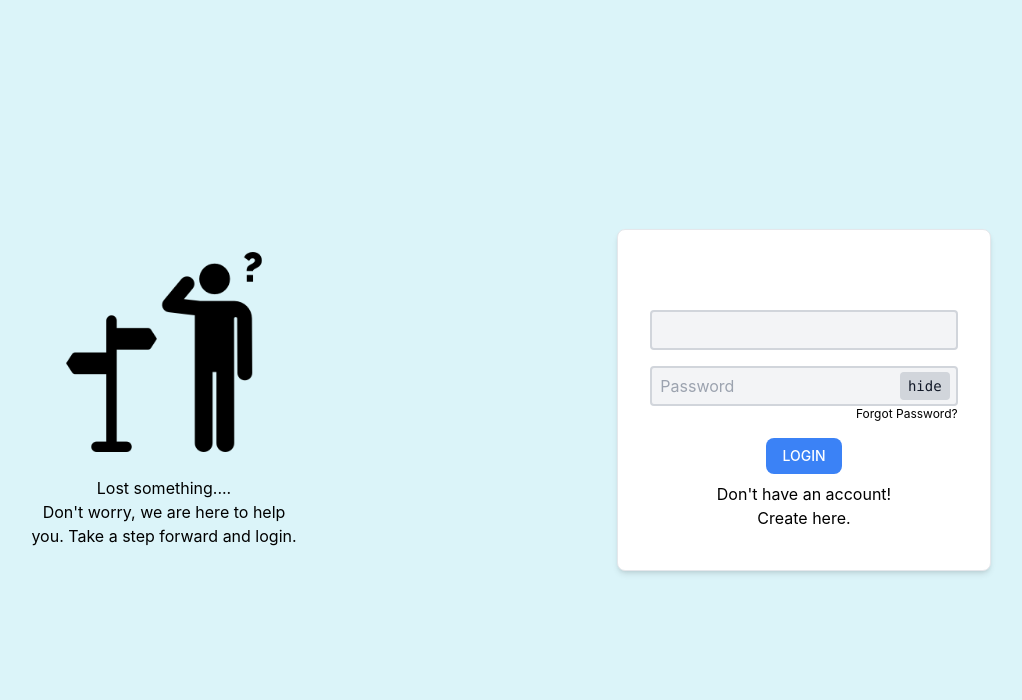
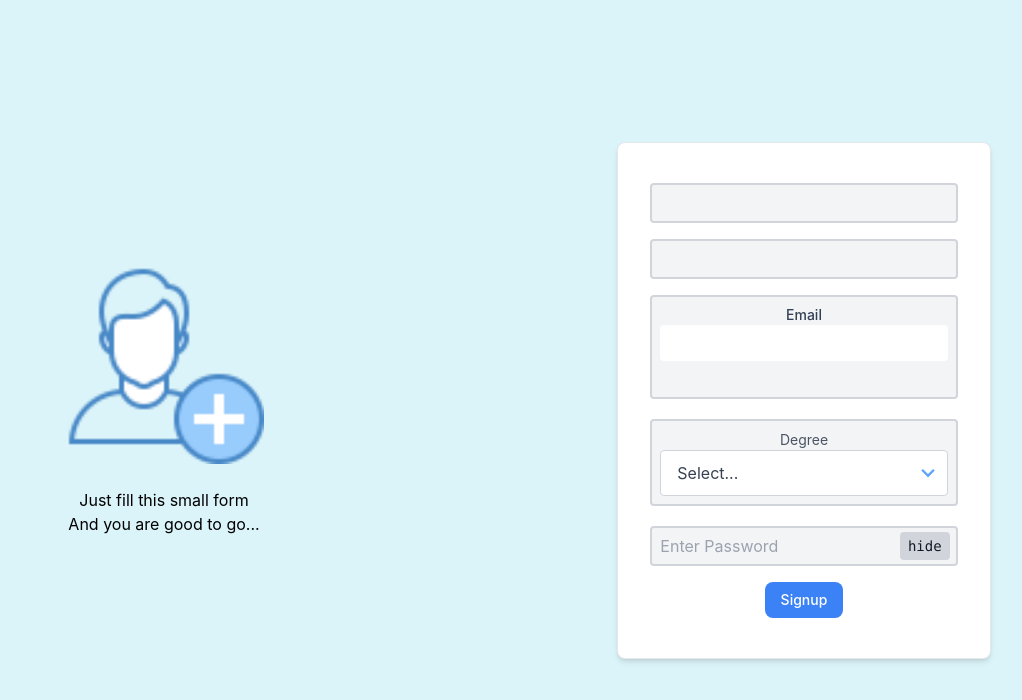
Before and after one commit to umang718/LOST-AND-FOUND, a React (Create React App) app: page / in a window 1280 px wide. Shown: the top 700 px of the page, without its empty margins (156-1178 px from the left). Built offline with nearby package versions, Linux system fonts and the light colour scheme.

Commit message:
Signup page created.

```diff
--- a/src/App.js
+++ b/src/App.js
@@ -7,6 +7,9 @@ import Button from "./components/ui/Button";
 // import NavItem from "./components/navbar/NavItem";
 import Navigation from "./components/navbar/Navigation";
 import Login from "./components/login/Login";
+import Homepage from "./components/homepage/Homepage";
+import SignupMessage from "./components/signup/SignupMessage";
+import Signup from "./components/signup/Signup";
 
 
 const App = () =>  {
@@ -25,7 +28,17 @@ const App = () =>  {
                 <FeedCard></FeedCard>
                 <FeedCard></FeedCard>
             </div> */}
-            <Login> </Login>
+            {/* <Login>
+
+            </Login> */}
+            {/* <Homepage>
+
+            </Homepage>  */}
+
+            <Signup>
+
+            </Signup>
+
         </>
     );
 }
--- /dev/null
+++ b/src/components/homepage/Homepage.js
@@ -0,0 +1,73 @@
+import FeedCard from "../feed/FeedCard";
+import Input from "../ui/Input";
+
+const Homepage = () => {
+    return (
+        <div>
+            <Input className="mt-10 w-80 ml-5">
+            </Input>
+        <div className="bg-[#DBF4F9] grid md:grid-cols-2 grid-cols-1 gap-4 gap-y-4 lg:grid-cols-4">
+
+
+            <FeedCard className="my-auto mx-auto">
+                <div className=""></div>
+            </FeedCard>
+
+            <FeedCard className="my-auto mx-auto ">
+                <div className=""></div>
+            </FeedCard>
+            <FeedCard className="my-auto mx-auto">
+
+            </FeedCard>
+            <FeedCard className="my-auto mx-auto">
+
+            </FeedCard>
+            <FeedCard className="my-auto mx-auto">
+
+            </FeedCard>
+            <FeedCard className="my-auto mx-auto">
+
+            </FeedCard>
+            <FeedCard className="my-auto mx-auto">
+
+            </FeedCard>
+            <FeedCard className="my-auto mx-auto">
+
+            </FeedCard>
+            <FeedCard className="my-auto mx-auto">
+
+            </FeedCard>
+            <FeedCard className="my-auto mx-auto">
+
+            </FeedCard>
+            <FeedCard className="my-auto mx-auto">
+
+            </FeedCard>
+            <FeedCard className="my-auto mx-auto">
+
+            </FeedCard>
+            <FeedCard className="my-auto mx-auto">
+
+            </FeedCard>
+            <FeedCard className="my-auto mx-auto">
+
+            </FeedCard>
+            <FeedCard className="my-auto mx-auto">
+
+            </FeedCard>
+            <FeedCard className="my-auto mx-auto">
+
+            </FeedCard>
+            <FeedCard className="my-auto mx-auto">
+
+            </FeedCard>
+
+
+
+
+        </div>
+        </div>
+    );
+};
+
+export default Homepage;
--- /dev/null
+++ b/src/components/signup/Signup.js
@@ -0,0 +1,35 @@
+import Card from "../ui/Card";
+import DegreeInput from "../ui/DegreeInput";
+import Email from "../ui/Email";
+import Input from "../ui/Input";
+import Password from "../ui/Password";
+import SignupMessage from "./SignupMessage";
+import Button  from "../ui/Button";
+
+
+
+const Signup = () =>
+{
+    return (
+
+        <div className="bg-[#DBF4F9] min-h-screen grid grid-cols-1 md:grid-cols-2">
+            <SignupMessage></SignupMessage>
+            <Card className="bg-white h-fit pt-10 pb-10 my-auto w-7/12 mx-auto">
+                <Input placeholder="Firstname" className="mb-5"/>
+                <Input placeholder="Lastname" className="mb-5" />
+                <Email className="mb-5"> </Email>
+                <DegreeInput> </DegreeInput>
+                <Password> </Password>
+                <Button className="mx-auto mb-0">Signup</Button>
+
+
+            </Card>
+
+
+
+        </div>
+    );
+};
+
+
+export default Signup;
--- /dev/null
+++ b/src/components/signup/SignupMessage.js
@@ -0,0 +1,14 @@
+const SignupMessage = () =>
+{
+    return (
+        <div className="m-auto font-family:Courier New  text-center">
+            <img className="m-auto" src = "./images/Signup2.png"  width="200" height="200"></img>
+            <br/>
+            Just fill this small form <br/>
+            And you are good to go...  <br/>
+
+        </div>
+    );
+};
+
+export default SignupMessage;
--- /dev/null
+++ b/src/components/ui/DegreeInput.js
@@ -0,0 +1,30 @@
+const DegreeInput = (props) => {
+  return (
+    <div>
+      <div className="outline-none focus:shadow-md border-2 rounded w-full py-2 px-2 leading-tight border-gray-300 dark:border-gray-600 bg-gray-100 focus:outline-none focus:bg-white text-gray-700 duration-300 dark:bg-gray-700 dark:text-gray-300 mb-5">
+        <label class="inline-block text-sm text-gray-600" for="color">
+          Degree
+        </label>
+        <div class="relative flex w-full">
+          <select class="block w-full py-3 pl-4 pr-8 bg-white border border-gray-300 rounded appearance-none cursor-pointer focus:outline-none hover:border-gray-400 leading-tight">
+            <option>Select...</option>
+            <option value="BTech">BTech</option>
+            <option value="Mtech">Mtech</option>
+            <option value="PHD">PHD</option>
+          </select>
+          <div class="absolute inset-y-0 right-0 flex items-center px-2 text-blue-400 pointer-events-none">
+            <svg
+              class="w-6 h-6 fill-current"
+              xmlns="http://www.w3.org/2000/svg"
+              viewBox="0 0 20 20"
+            >
+              <path d="M9.293 12.95l.707.707L15.657 8l-1.414-1.414L10 10.828 5.757 6.586 4.343 8z"></path>
+            </svg>
+          </div>
+        </div>
+      </div>
+    </div>
+  );
+};
+
+export default DegreeInput;
--- /dev/null
+++ b/src/components/ui/Email.js
@@ -0,0 +1,20 @@
+const Email =(props) =>{
+    return (
+        <div>
+            <div className="outline-none focus:shadow-md border-2 rounded w-full py-2 px-2 leading-tight border-gray-300 dark:border-gray-600 bg-gray-100 focus:outline-none focus:bg-white text-gray-700 duration-300 dark:bg-gray-700 dark:text-gray-300 mb-5">
+            <label class="block">
+            <span class="block text-sm font-medium text-slate-700">Email</span>
+            <input type="email" class="peer ... w-full h-9 rounded"/>
+            <p class="mt-2 invisible peer-invalid:visible text-red-600 text-sm">
+            Please provide a valid email address.
+            </p>
+        </label>
+        </div>
+        </div>
+    );
+
+
+
+};
+
+export default Email;
--- a/src/components/ui/Input.js
+++ b/src/components/ui/Input.js
@@ -11,4 +11,6 @@ const Input = props => {
     );
 }
 
+
+
 export default Input;
```
Also changed, not shown: public/images/Signup.png (added), public/images/Signup2.png (added).
